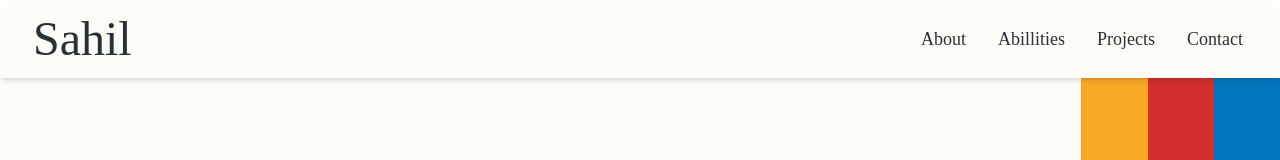
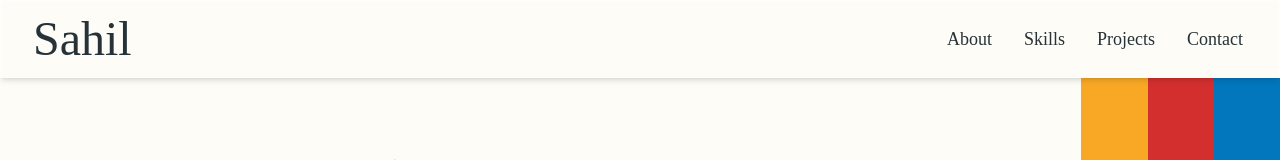
Before and after one commit to erfan-sahil/portfolio-sahil, a React (Vite) app: page / in a window 1280 px wide. Shown: the top 160 px of the page. Built offline with nearby package versions, Linux system fonts and the light colour scheme; a web font is replaced by a local one.

Commit message:
fix typos

```diff
--- a/src/components/ui/Header.jsx
+++ b/src/components/ui/Header.jsx
@@ -43,7 +43,7 @@ export function Header() {
           className="flex items-center text-lg font-medium hover:text-[#838077]"
           style={{ fontFamily: "Caudex, serif" }}
         >
-          Abillities
+          Skills
         </a>
       </Typography>
       <Typography
```
